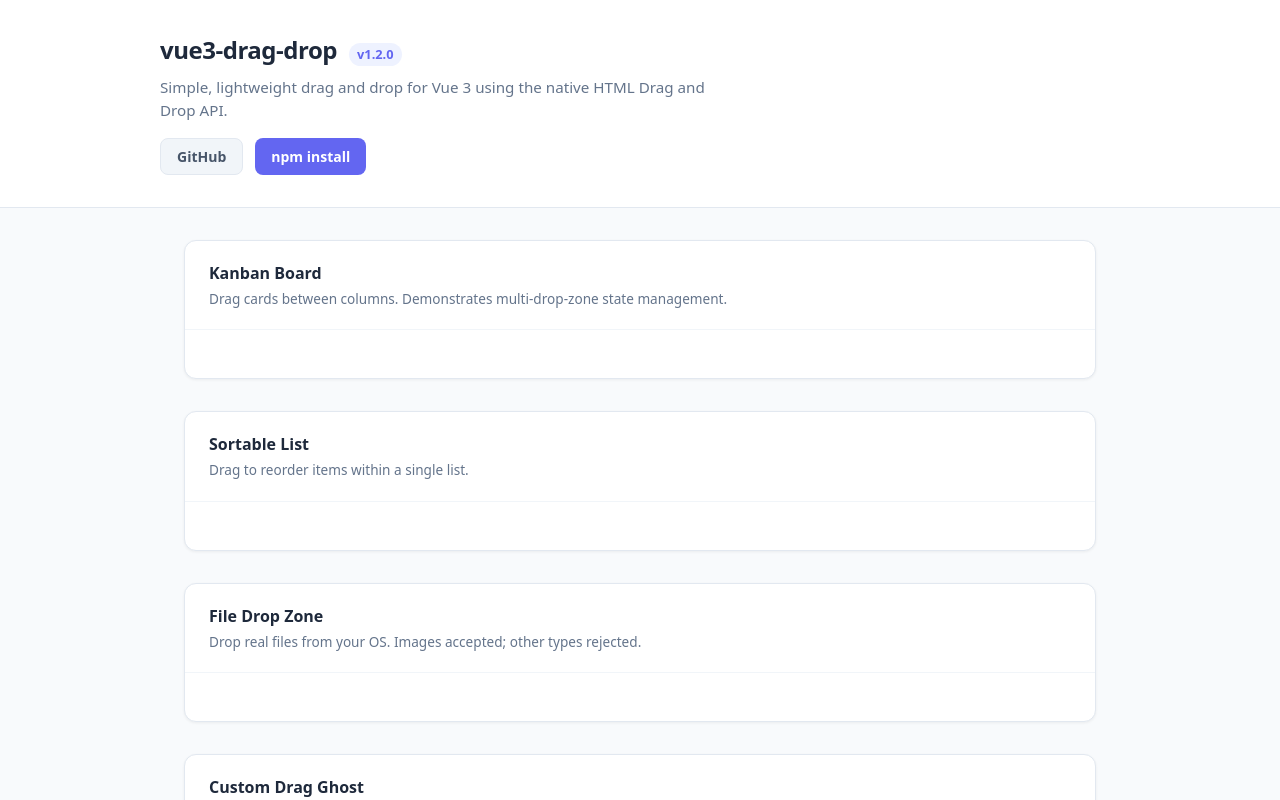
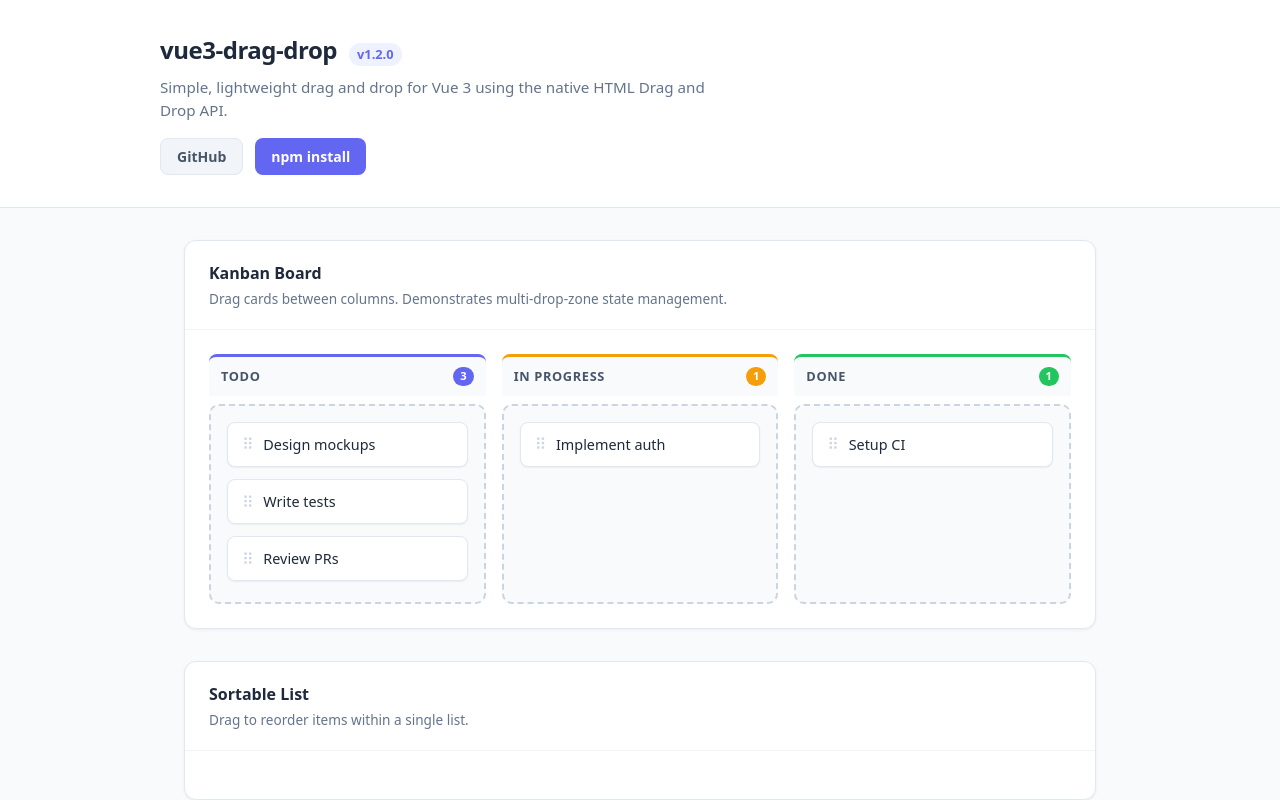
Before and after one commit to TusharJoy/vue3-drag-drop, a Vue app: page / in a window 1280 px wide. Shown: the top 800 px of the page. Built offline with nearby package versions, Linux system fonts and the light colour scheme.

Commit message:
feat: add kanban board demo section

```diff
--- a/src/App.vue
+++ b/src/App.vue
@@ -1,5 +1,29 @@
 <script setup>
+import { ref } from "vue";
 import { Drag, Drop } from "./components/index";
+
+// ── Kanban ──
+const kanbanCols = ref([
+  { id: "todo",       label: "Todo",        color: "#6366f1", cards: [
+    { id: "k1", text: "Design mockups" },
+    { id: "k2", text: "Write tests" },
+    { id: "k3", text: "Review PRs" },
+  ]},
+  { id: "inprogress", label: "In Progress", color: "#f59e0b", cards: [
+    { id: "k4", text: "Implement auth" },
+  ]},
+  { id: "done",       label: "Done",        color: "#22c55e", cards: [
+    { id: "k5", text: "Setup CI" },
+  ]},
+]);
+
+function kanbanDrop(targetColId, card) {
+  for (const col of kanbanCols.value) {
+    col.cards = col.cards.filter((c) => c.id !== card.id);
+  }
+  const target = kanbanCols.value.find((c) => c.id === targetColId);
+  if (target) target.cards.push(card);
+}
 </script>
 
 <template>
@@ -29,7 +53,31 @@
           <p class="section-desc">Drag cards between columns. Demonstrates multi-drop-zone state management.</p>
         </div>
         <div class="section-body">
-          <!-- Task 2 content goes here -->
+          <div class="kanban-board">
+            <div v-for="col in kanbanCols" :key="col.id" class="kanban-col">
+              <div class="kanban-col-header" :style="{ borderTopColor: col.color }">
+                <span class="kanban-col-label">{{ col.label }}</span>
+                <span class="kanban-badge" :style="{ background: col.color }">{{ col.cards.length }}</span>
+              </div>
+              <Drop
+                v-slot="{ transferData }"
+                class="drop-zone kanban-drop"
+                :class="{ over: transferData }"
+                @drop="(card) => kanbanDrop(col.id, card)"
+              >
+                <Drag
+                  v-for="card in col.cards"
+                  :key="card.id"
+                  :transfer-data="card"
+                  class="drag-item kanban-card"
+                >
+                  <span class="kanban-handle">⠿</span>
+                  {{ card.text }}
+                </Drag>
+                <p v-if="col.cards.length === 0 && !transferData" class="empty-hint">Drop cards here</p>
+              </Drop>
+            </div>
+          </div>
         </div>
       </section>
 
@@ -210,6 +258,15 @@
   box-shadow: 0 4px 12px rgba(0,0,0,0.2);
 }
 
+/* ── Kanban ── */
+.kanban-board { display: grid; grid-template-columns: repeat(3, 1fr); gap: 1rem; }
+.kanban-col-header { display: flex; align-items: center; justify-content: space-between; padding: 0.6rem 0.75rem; border-top: 3px solid; border-radius: 8px 8px 0 0; background: #f8fafc; margin-bottom: 0.5rem; }
+.kanban-col-label { font-size: 0.8rem; font-weight: 700; color: #475569; text-transform: uppercase; letter-spacing: 0.05em; }
+.kanban-badge { color: white; font-size: 0.7rem; font-weight: 700; padding: 1px 7px; border-radius: 999px; }
+.kanban-drop { min-height: 200px; }
+.kanban-card { margin-bottom: 0.25rem; }
+.kanban-handle { color: #cbd5e1; font-size: 1rem; cursor: grab; }
+
 /* ── Footer ── */
 .site-footer {
   text-align: center; padding: 1.5rem;
```
